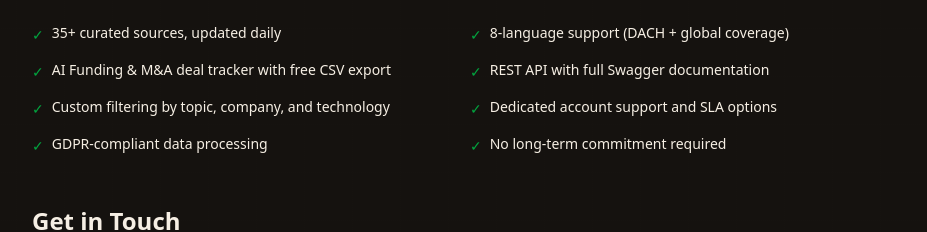
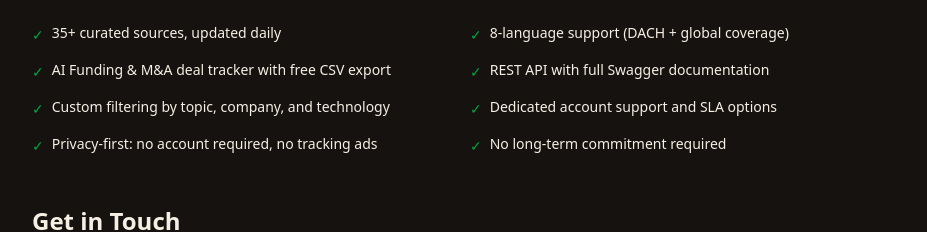
Before and after one commit to Rswcf/DataCube-AI-Space, a Next.js app in the folder ai-information-hub/: page /for-teams in a window 1280 px wide. Shown: the part 1220-1452 px from the top of the page, without its empty margins (176-1103 px from the left). Built offline with nearby package versions, Linux system fonts and the light colour scheme.

Commit message:
Codex round 19 fix: drop unsupported GDPR claim from for-teams page
'GDPR-compliant data processing' -> 'Privacy-first: no account
required, no tracking ads' (privacy policy is still a draft; the claim
was unsupported)

Co-Authored-By: Claude Fable 5 <noreply@anthropic.com>

```diff
--- a/ai-information-hub/app/for-teams/page.tsx
+++ b/ai-information-hub/app/for-teams/page.tsx
@@ -78,7 +78,7 @@ const benefits = [
   'REST API with full Swagger documentation',
   'Custom filtering by topic, company, and technology',
   'Dedicated account support and SLA options',
-  'GDPR-compliant data processing',
+  'Privacy-first: no account required, no tracking ads',
   'No long-term commitment required',
 ]
 
```
